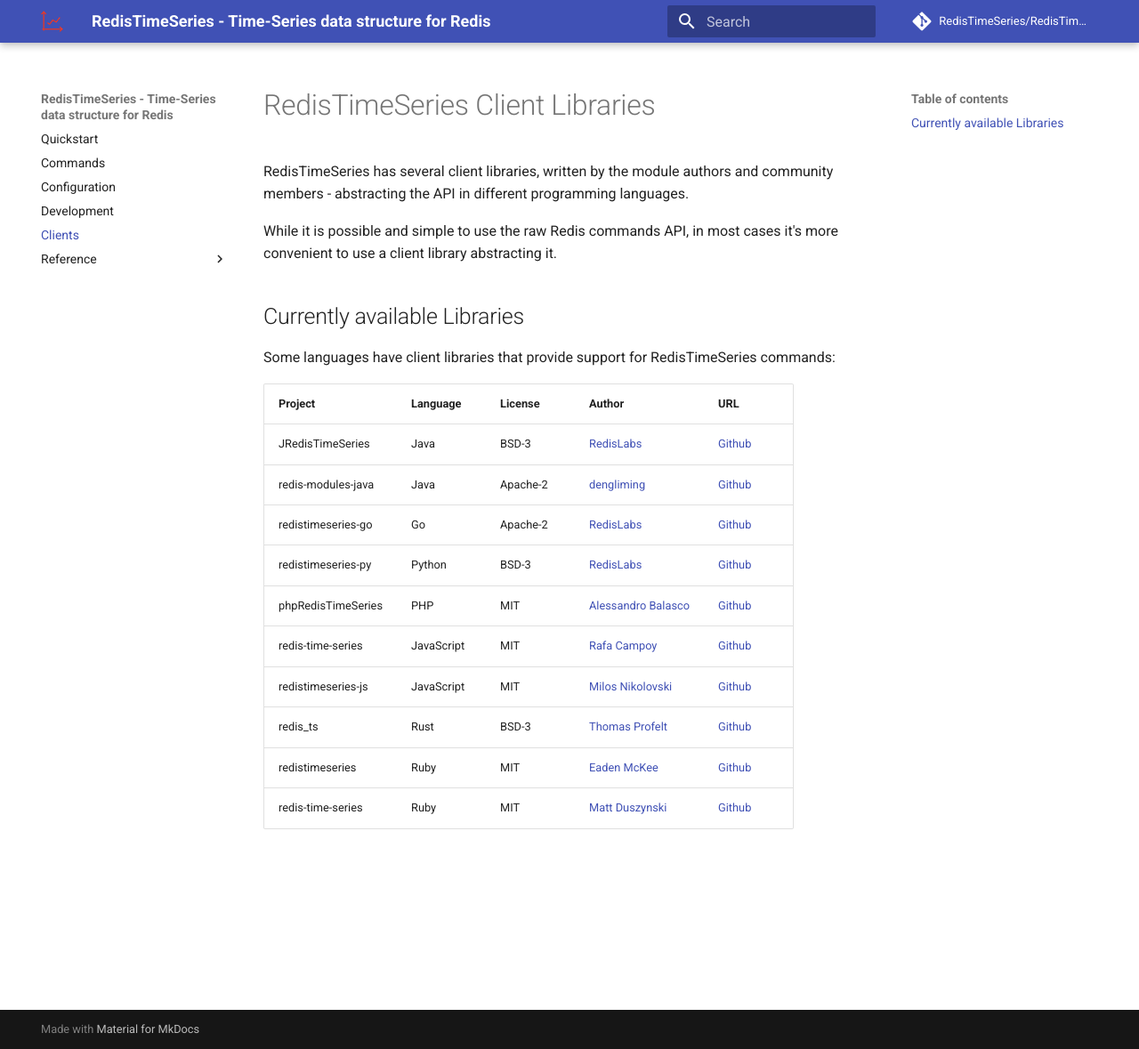
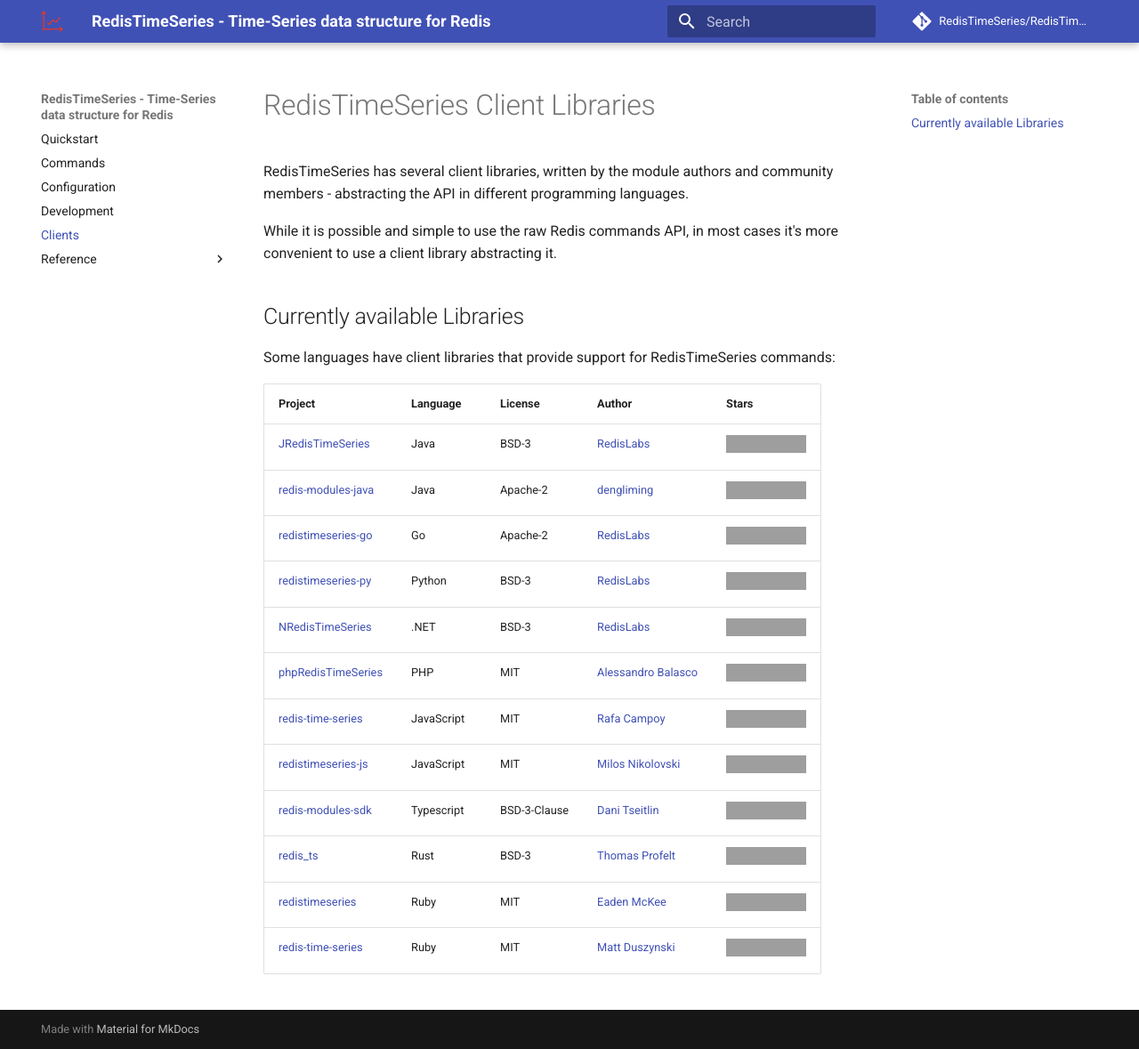
Before and after one commit to RedisTimeSeries/RedisTimeSeries, an MkDocs documentation site: the page built from docs/clients.md, in a window 1280 px wide and 1179 px high. Shown: the whole window at 89% size. Built offline with MkDocs 1.6.1 and Material for MkDocs 9.7.7, drawn with Linux system fonts in a browser that asks for light colours; comment, search, counter and statistics services are not loaded; some of the changed lines change nothing that is shown; grey boxes are pictures that could not be loaded.

Commit message:
Copy from master

```diff
--- a/docs/clients.md
+++ b/docs/clients.md
@@ -8,15 +8,65 @@
 
 Some languages have client libraries that provide support for RedisTimeSeries commands:
 
-| Project | Language | License | Author | URL |
+| Project | Language | License | Author | Stars |
 | ------- | -------- | ------- | ------ | --- |
-| JRedisTimeSeries | Java | BSD-3 | [RedisLabs](https://redislabs.com/) | [Github](https://github.com/RedisTimeSeries/JRedisTimeSeries/) |
-| redis-modules-java | Java | Apache-2 | [dengliming](https://github.com/dengliming) | [Github](https://github.com/dengliming/redis-modules-java) |
-| redistimeseries-go | Go | Apache-2 | [RedisLabs](https://redislabs.com/) | [Github](https://github.com/RedisTimeSeries/redistimeseries-go) |
-| redistimeseries-py | Python | BSD-3 | [RedisLabs](https://redislabs.com/) | [Github](https://github.com/RedisTimeSeries/redistimeseries-py) |
-| phpRedisTimeSeries | PHP | MIT | [Alessandro Balasco](https://github.com/palicao) | [Github](https://github.com/palicao/phpRedisTimeSeries) |
-| redis-time-series | JavaScript | MIT | [Rafa Campoy](https://github.com/averias) | [Github](https://github.com/averias/redis-time-series) |
-| redistimeseries-js | JavaScript | MIT | [Milos Nikolovski](https://github.com/nikolovskimilos) | [Github](https://github.com/nikolovskimilos/redistimeseries-js) |
-| redis_ts | Rust | BSD-3 | [Thomas Profelt](https://github.com/tompro) | [Github](https://github.com/tompro/redis_ts) |
-| redistimeseries | Ruby | MIT | [Eaden McKee](https://github.com/eadz) | [Github](https://github.com/eadz/redistimeseries) |
-| redis-time-series | Ruby | MIT | [Matt Duszynski](https://github.com/dzunk) | [Github](https://github.com/dzunk/redis-time-series) |
+| [JRedisTimeSeries][JRedisTimeSeries-url] | Java | BSD-3 | [RedisLabs][JRedisTimeSeries-author] |  [![JRedisTimeSeries-stars]][JRedisTimeSeries-url] |
+| [redis-modules-java][redis-modules-java-url] | Java | Apache-2 | [dengliming][redis-modules-java-author] | [![redis-modules-java-stars]][redis-modules-java-url] |
+| [redistimeseries-go][redistimeseries-go-url] | Go | Apache-2 | [RedisLabs][redistimeseries-go-author] |  [![redistimeseries-go-stars]][redistimeseries-go-url]  |
+| [redistimeseries-py][redistimeseries-py-url] | Python | BSD-3 | [RedisLabs][redistimeseries-py-author] | [![redistimeseries-py-stars]][redistimeseries-py-url] |
+| [NRedisTimeSeries][NRedisTimeSeries-url] | .NET | BSD-3 | [RedisLabs][NRedisTimeSeries-author] |  [![NRedisTimeSeries-stars]][NRedisTimeSeries-url] |
+| [phpRedisTimeSeries][phpRedisTimeSeries-url] | PHP | MIT | [Alessandro Balasco][phpRedisTimeSeries-author] |  [![phpRedisTimeSeries-stars]][phpRedisTimeSeries-url] |
+| [redis-time-series][redis-time-series-url] | JavaScript | MIT | [Rafa Campoy][redis-time-series-author] | [![redis-time-series-stars]][redis-time-series-url] |
+| [redistimeseries-js][redistimeseries-js-url] | JavaScript | MIT | [Milos Nikolovski][redistimeseries-js-author] | [![redistimeseries-js-stars]][redistimeseries-js-url] |
+| [redis-modules-sdk][redis-modules-sdk-url] | Typescript | BSD-3-Clause | [Dani Tseitlin][redis-modules-sdk-author] |[![redis-modules-sdk-stars]][redis-modules-sdk-url]|
+| [redis_ts][redis_ts-url] | Rust | BSD-3 | [Thomas Profelt][redis_ts-author] | [![redis_ts-stars]][redis_ts-url] |
+| [redistimeseries][redistimeseries-url] | Ruby | MIT | [Eaden McKee][redistimeseries-author] | [![redistimeseries-stars]][redistimeseries-url] |
+| [redis-time-series][redis-time-series-rb-url] | Ruby | MIT | [Matt Duszynski][redis-time-series-rb-author] | [![redis-time-series-rb-stars]][redis-time-series-rb-url] |
+
+[JRedisTimeSeries-url]: https://github.com/RedisTimeSeries/JRedisTimeSeries/
+[JRedisTimeSeries-author]: https://redislabs.com
+[JRedisTimeSeries-stars]: https://img.shields.io/github/stars/RedisTimeSeries/JRedisTimeSeries.svg?style=social&amp;label=Star&amp;maxAge=2592000
+
+[redis-modules-java-url]: https://github.com/dengliming/redis-modules-java
+[redis-modules-java-author]: https://github.com/dengliming
+[redis-modules-java-stars]: https://img.shields.io/github/stars/dengliming/redis-modules-java.svg?style=social&amp;label=Star&amp;maxAge=2592000
+
+[redistimeseries-go-url]: https://github.com/RedisTimeSeries/redistimeseries-go/
+[redistimeseries-go-author]: https://redislabs.com
+[redistimeseries-go-stars]: https://img.shields.io/github/stars/RedisTimeSeries/redistimeseries-go.svg?style=social&amp;label=Star&amp;maxAge=2592000
+
+[redistimeseries-py-url]: https://github.com/RedisTimeSeries/redistimeseries-py/
+[redistimeseries-py-author]: https://redislabs.com
+[redistimeseries-py-stars]: https://img.shields.io/github/stars/RedisTimeSeries/redistimeseries-py.svg?style=social&amp;label=Star&amp;maxAge=2592000
+
+[NRedisTimeSeries-url]: https://github.com/RedisTimeSeries/NRedisTimeSeries/
+[NRedisTimeSeries-author]: https://redislabs.com
+[NRedisTimeSeries-stars]: https://img.shields.io/github/stars/RedisTimeSeries/NRedisTimeSeries.svg?style=social&amp;label=Star&amp;maxAge=2592000
+
+[phpRedisTimeSeries-url]: https://github.com/palicao/phpRedisTimeSeries
+[phpRedisTimeSeries-author]: https://github.com/palicao
+[phpRedisTimeSeries-stars]: https://img.shields.io/github/stars/palicao/phpRedisTimeSeries.svg?style=social&amp;label=Star&amp;maxAge=2592000
+
+[redis-time-series-url]: https://github.com/averias/redis-time-series
+[redis-time-series-author]: https://github.com/averias
+[redis-time-series-stars]: https://img.shields.io/github/stars/averias/redis-time-series.svg?style=social&amp;label=Star&amp;maxAge=2592000
+
+[redistimeseries-js-url]: https://github.com/nikolovskimilos/redistimeseries-js
+[redistimeseries-js-author]: https://github.com/nikolovskimilos
+[redistimeseries-js-stars]: https://img.shields.io/github/stars/nikolovskimilos/redistimeseries-js.svg?style=social&amp;label=Star&amp;maxAge=2592000
+
+[redis-modules-sdk-url]: https://github.com/danitseitlin/redis-modules-sdk
+[redis-modules-sdk-author]: https://github.com/danitseitlin
+[redis-modules-sdk-stars]: https://img.shields.io/github/stars/danitseitlin/redis-modules-sdk.svg?style=social&amp;label=Star&amp;maxAge=2592000
+
+[redis_ts-url]: https://github.com/tompro/redis_ts
+[redis_ts-author]: https://github.com/tompro
+[redis_ts-stars]: https://img.shields.io/github/stars/tompro/redis_ts.svg?style=social&amp;label=Star&amp;maxAge=2592000
+
+[redistimeseries-url]: https://github.com/eadz/redistimeseries
+[redistimeseries-author]: https://github.com/eadz
+[redistimeseries-stars]: https://img.shields.io/github/stars/eadz/redistimeseries.svg?style=social&amp;label=Star&amp;maxAge=2592000
+
+[redis-time-series-rb-url]: https://github.com/dzunk/redis-time-series
+[redis-time-series-rb-author]: https://github.com/dzunk
+[redis-time-series-rb-stars]: https://img.shields.io/github/stars/dzunk/redis-time-series.svg?style=social&amp;label=Star&amp;maxAge=2592000
```
